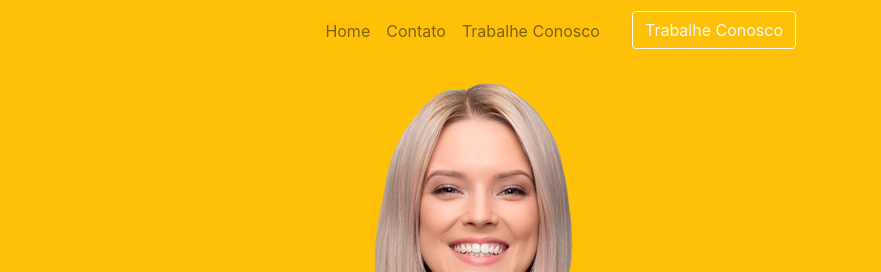
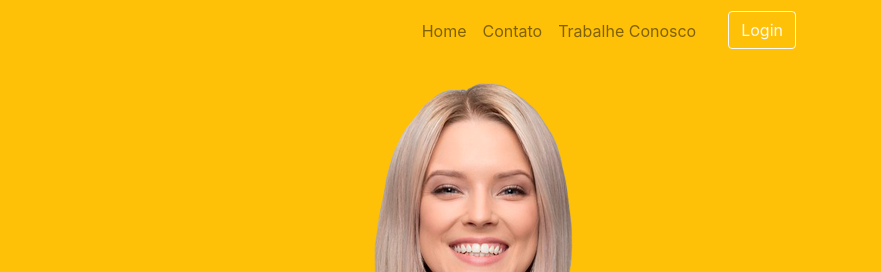
Before and after one commit to JohnnTech/Fina-as-Web, a plain HTML site: page index.html in a window 1280 px wide. Shown: the top 272 px of the page, 399-1280 px from the left. Drawn offline with nearby package versions, Linux system fonts and the light colour scheme.

Commit message:
Update index.html - login

```diff
--- a/index.html
+++ b/index.html
@@ -40,7 +40,7 @@
                             <a href="" class="nav-link">Trabalhe Conosco</a>
                         </li>
                         <li class="nav-item">
-                            <a href="" class="btn btn-outline-light ml-4">Trabalhe Conosco</a>
+                            <a href="" class="btn btn-outline-light ml-4">Login</a>
                         </li>
                     </ul>
                 </div>
```
